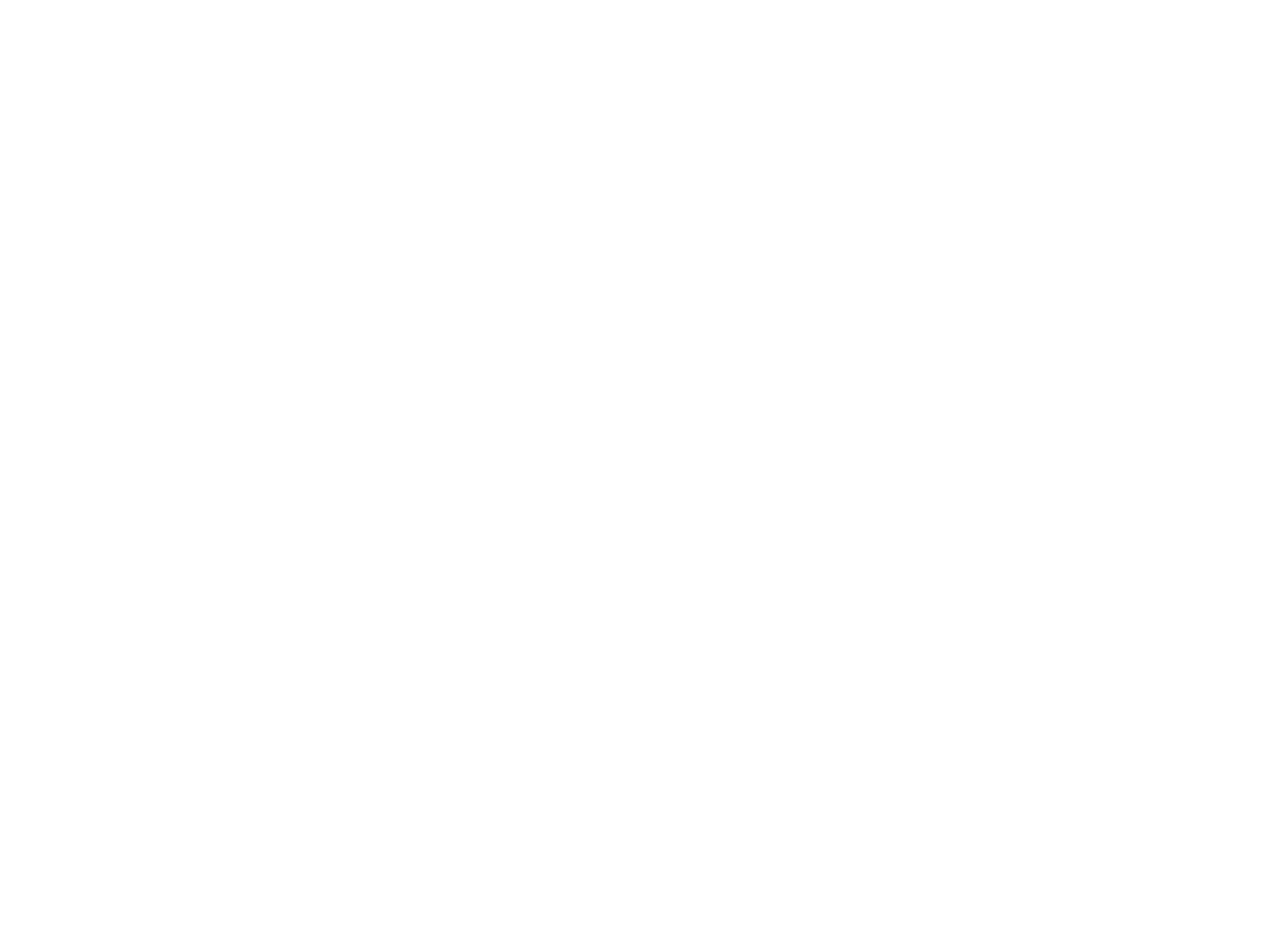
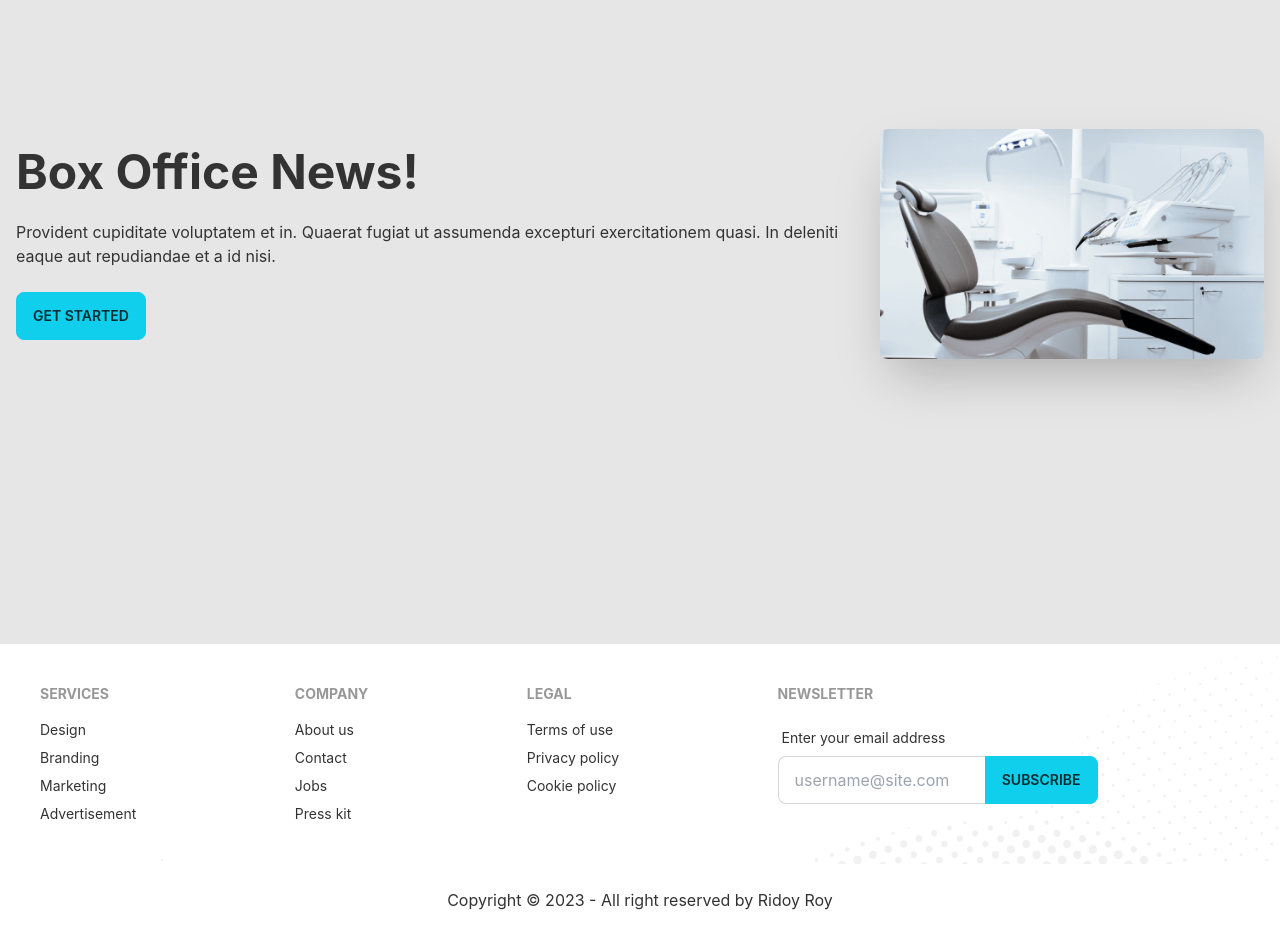
Before and after one commit to IamRidoyRoy/doctors-appointment-frontend, a React (Create React App) app: page /appointment in a window 1280 px wide. Before the commit this address had no page. Shown: the part 220-1156 px from the top of the page. Before the commit the page ends 800 px from the top, so only its background shows below. Built offline with nearby package versions, Linux system fonts and the light colour scheme.

Commit message:
Start working with appointment page

```diff
--- /dev/null
+++ b/src/Pages/AppointmentPage/Appointment.js
@@ -0,0 +1,12 @@
+import React from 'react';
+import AptBanner from './AptBanner/AptBanner';
+
+const Appointment = () => {
+    return (
+        <div>
+            <AptBanner></AptBanner>
+        </div>
+    );
+};
+
+export default Appointment;
--- /dev/null
+++ b/src/Pages/AppointmentPage/AptBanner/AptBanner.js
@@ -0,0 +1,21 @@
+import React from 'react';
+import chair from '../../../assets/images/chair.png'
+
+const AptBanner = () => {
+    return (
+        <header>
+            <div className="hero min-h-screen bg-base-200">
+                <div className="hero-content flex-col lg:flex-row-reverse">
+                    <img src={chair} alt='chair' className="max-w-sm rounded-lg shadow-2xl" />
+                    <div>
+                        <h1 className="text-5xl font-bold">Box Office News!</h1>
+                        <p className="py-6">Provident cupiditate voluptatem et in. Quaerat fugiat ut assumenda excepturi exercitationem quasi. In deleniti eaque aut repudiandae et a id nisi.</p>
+                        <button className="btn btn-primary">Get Started</button>
+                    </div>
+                </div>
+            </div>
+        </header>
+    );
+};
+
+export default AptBanner;
--- a/src/Pages/Home/ContactUs/Contact.js
+++ b/src/Pages/Home/ContactUs/Contact.js
@@ -13,7 +13,6 @@ const Contact = () => {
         >
             <h3 className='text-primary text-xl '>Contact Us</h3>
             <h1 className='text-4xl text-white mb-10'>Stay connected with us</h1>
-
             <form action="">
                 <input type="text " placeholder="Email Address" className="input w-full max-w-xs mb-5" /><br />
                 <input type="text" placeholder="Subject" className="input w-full max-w-xs mb-5" /> <br />
--- a/src/Pages/Shared/Footer/Footer.js
+++ b/src/Pages/Shared/Footer/Footer.js
@@ -8,7 +8,7 @@ const Footer = () => {
         <section>
             <footer className="footer p-10 "
                 style={{
-                    background: `url(${footer})`,
+                    backgroundImage: `url(${footer})`,
                     backgroundSize: 'cover'
                 }}
             >
--- a/src/Routes/Routes.js
+++ b/src/Routes/Routes.js
@@ -1,3 +1,4 @@
+import Appointment from "../Pages/AppointmentPage/Appointment"
 import Home from "../Pages/Home/Home"
 import Login from "../Pages/Login/Login"
 
@@ -17,6 +18,10 @@ export const router = createBrowserRouter([
             {
                 path: '/login',
                 element: <Login></Login>
+            },
+            {
+                path: '/appointment',
+                element: <Appointment></Appointment>
             }
         ]
     }
```
